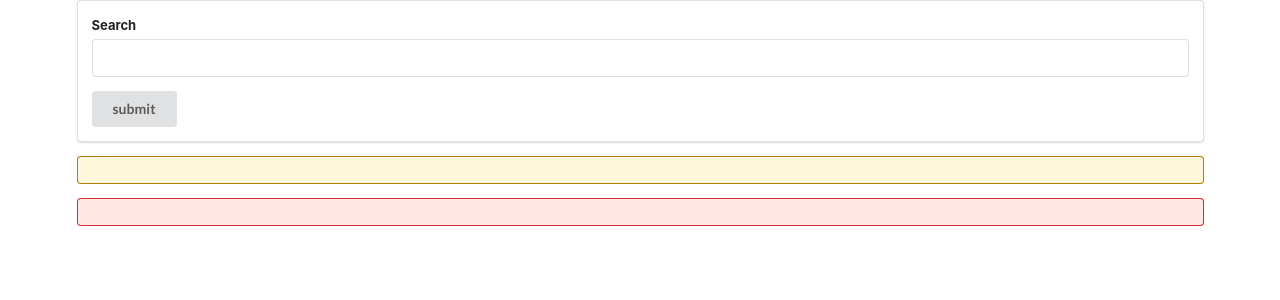
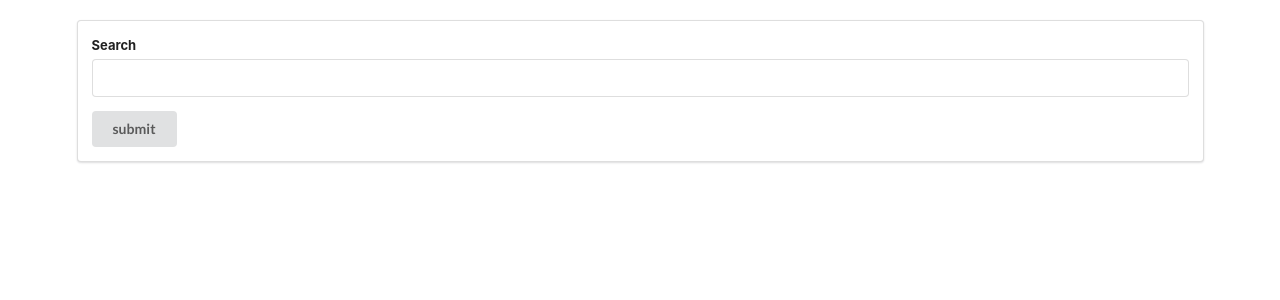
Before and after one commit to haha861924/react-search-photo, a React (Vite) app: page / in a window 1280 px wide. Shown: the top 300 px of the page. Built offline with nearby package versions, Linux system fonts and the light colour scheme.

Commit message:
feat: 🎸 search keywords to show api images

```diff
--- a/src/App.jsx
+++ b/src/App.jsx
@@ -1,34 +1,32 @@
 // App.jsx
-import React, { useState } from 'react'
-import SearchBar from './components/SearchBar'
-import ImageList from './components/ImageList'
-import unsplash from './api/unsplash'
+import React, { useState } from 'react';
+import SearchBar from './components/SearchBar';
+import ImageList from './components/ImageList';
+import unsplash from './api/unsplash';
+import './App.css'
 
 function App() {
-  const [inputState, setInputState] = useState({ text: '' })
-  const [imgList, setImgList] = useState({ images: [] })
+  const [inputState, setInputState] = useState({ text: '' });
+  const [imgList, setImgList] = useState({ images: [] });
 
   const fetchSearchPhoto = async (input) => {
-    const res = await unsplash.get('/search/photos', { params: { query: input } })
-    setImgList({ img: res.data.results })
-    console.log('🚀 ~ fetchSearchPhoto ~ img', res.data.results)
-  }
+    const res = await unsplash.get('/search/photos', { params: { query: input, page: 2 } });
+    setImgList({ images: res.data.results });
+  };
 
   const onSearchSubmit = (input) => {
-    console.log(input)
-    fetchSearchPhoto(input)
-    setInputState({ text: input })
-    console.log('setState', inputState)
-  }
+    console.log(input);
+    fetchSearchPhoto(input);
+    setInputState({ text: input });
+    console.log('setState', inputState);
+  };
 
   return (
     <div className="ui container top20">
       <SearchBar handleSubmit={onSearchSubmit} />
       <ImageList images={imgList.images} />
-      <div className="ui message yellow">{inputState.text}</div>
-      <div className="ui message red">{imgList.img}</div>
     </div>
-  )
+  );
 }
 
-export default App
+export default App;
```
